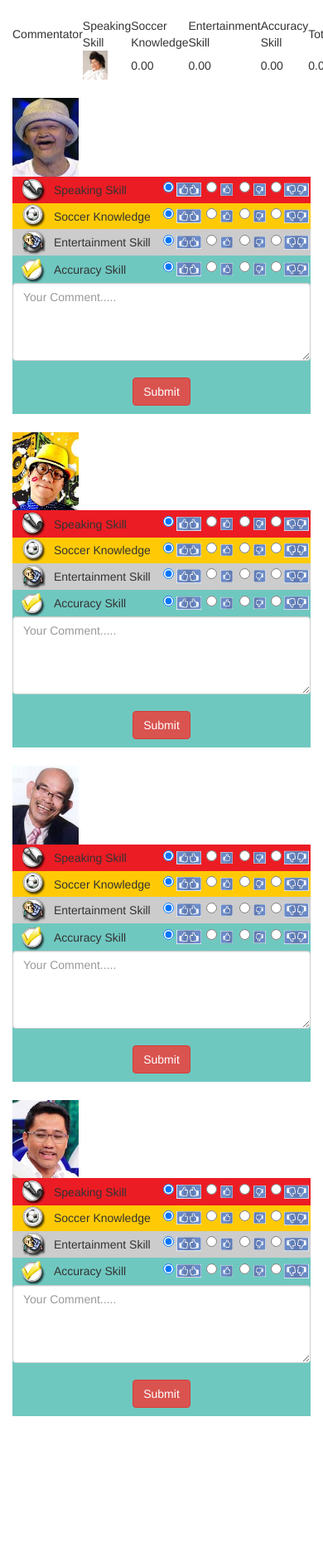
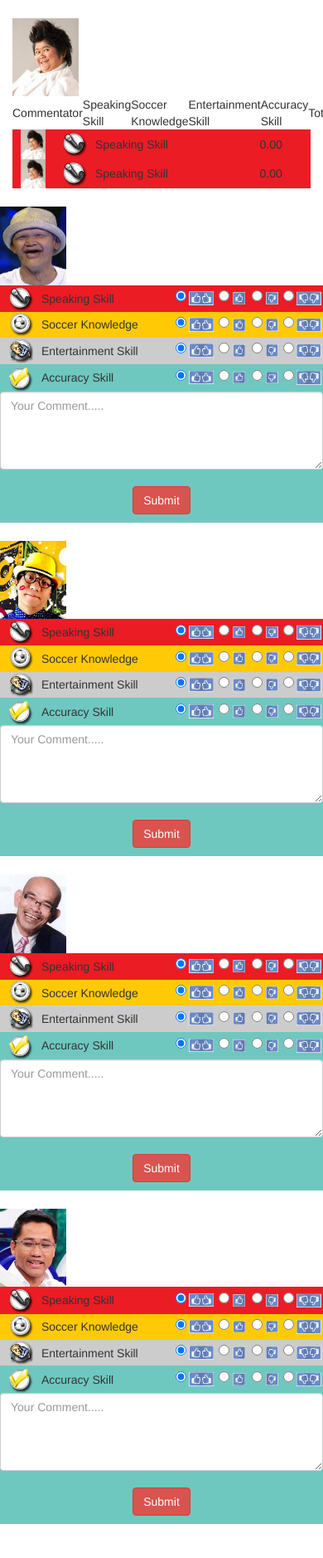
Before and after one commit to Angkrit/rajdumnern, a PHP site: page /result.php in a window 390 px wide; the page is wider, and only the part inside the window is pictured. Shown: that part at 83% size. Before the commit the page ends 1707 px from the top of that part, so only its background shows below. Run offline with PHP 8.4, Linux system fonts and the light colour scheme; tables that the repository leaves empty or names only in its code hold one stand-in row (values such as "Sample post"); data that the repository does not hold is empty.

Commit message:
- Test new result

```diff
--- a/result.php
+++ b/result.php
@@ -72,43 +72,78 @@ GROUP BY ven_id";
         <?php
         while($value = mysql_fetch_array($objQuery)){
         ?>
-           <tr>
-               <td>
-                   <h1></h1>
+            <div class="row">
+                <div class="col-md-3">
+                </div>
+                <div class="col-md-1">
+                    <img src="image/commentator<?php echo $value['ven_id']; ?>.jpg" width="80" >
+                </div>
+                <table width="100%" border="0">
+                    <tr bgcolor="#EC1C24">
+                        <td width="50" align="center">
+                            <img width="30" src="image/commentator<?php echo $value['ven_id']; ?>.jpg">
                         </td>
-               <td>
-                   <img width="30" src="image/commentator<?php echo $value['ven_id']; ?>.jpg">
+                        <td width="50" align="center">
+                            <img src="image/skill1.png" width="30" >
+                        </td>
+                        <td>Speaking Skill
                         </td>
                         <td>
                             <?php echo $value['speaking']; ?>
                         </td>
-               <td>
-                   <?php echo $value['knowledge']; ?>
+                    </tr>
+                    <tr bgcolor="#EC1C24">
+                        <td width="50" align="center">
+                            <img width="30" src="image/commentator<?php echo $value['ven_id']; ?>.jpg">
+                        </td>
+                        <td width="50" align="center">
+                            <img src="image/skill1.png" width="30" >
+                        </td>
+                        <td>Speaking Skill
                         </td>
                         <td>
-                   <?php echo $value['entertainment']; ?>
-               </td>
-               <td>
-                   <?php echo $value['accuracy']; ?>
-               </td>
-               <td>
-                   <?php echo $value['total']; ?>
-               </td>
-               <td>
-                   <?php
-                   if($value['total'] > 90)
-                       echo 'S';
-                   elseif($value['total'] > 80)
-                       echo 'A';
-                   elseif($value['total'] > 70)
-                       echo 'B';
-                   elseif($value['total'] > 60)
-                       echo 'C';
-                   else
-                       echo 'D';
-                   ?>
+                            <?php echo $value['speaking']; ?>
                         </td>
                     </tr>
+                </table>
+            </div>
+
+
+
+<!--           <tr>-->
+<!--               <td>-->
+<!--                   <img width="30" src="image/commentator--><?php //echo $value['ven_id']; ?><!--.jpg">-->
+<!--               </td>-->
+<!--               <td>-->
+<!--                   --><?php //echo $value['speaking']; ?>
+<!--               </td>-->
+<!--               <td>-->
+<!--                   --><?php //echo $value['knowledge']; ?>
+<!--               </td>-->
+<!--               <td>-->
+<!--                   --><?php //echo $value['entertainment']; ?>
+<!--               </td>-->
+<!--               <td>-->
+<!--                   --><?php //echo $value['accuracy']; ?>
+<!--               </td>-->
+<!--               <td>-->
+<!--                   --><?php //echo $value['total']; ?>
+<!--               </td>-->
+<!--               <td>-->
+                   <?php
+//                   if($value['total'] > 90)
+//                       echo 'S';
+//                   elseif($value['total'] > 80)
+//                       echo 'A';
+//                   elseif($value['total'] > 70)
+//                       echo 'B';
+//                   elseif($value['total'] > 60)
+//                       echo 'C';
+//                   else
+//                       echo 'D';
+//                   ?>
+<!--               </td>-->
+<!--           </tr>-->
 
 
         <?php
```
Lines whose indentation alone changed are shown as unchanged.
